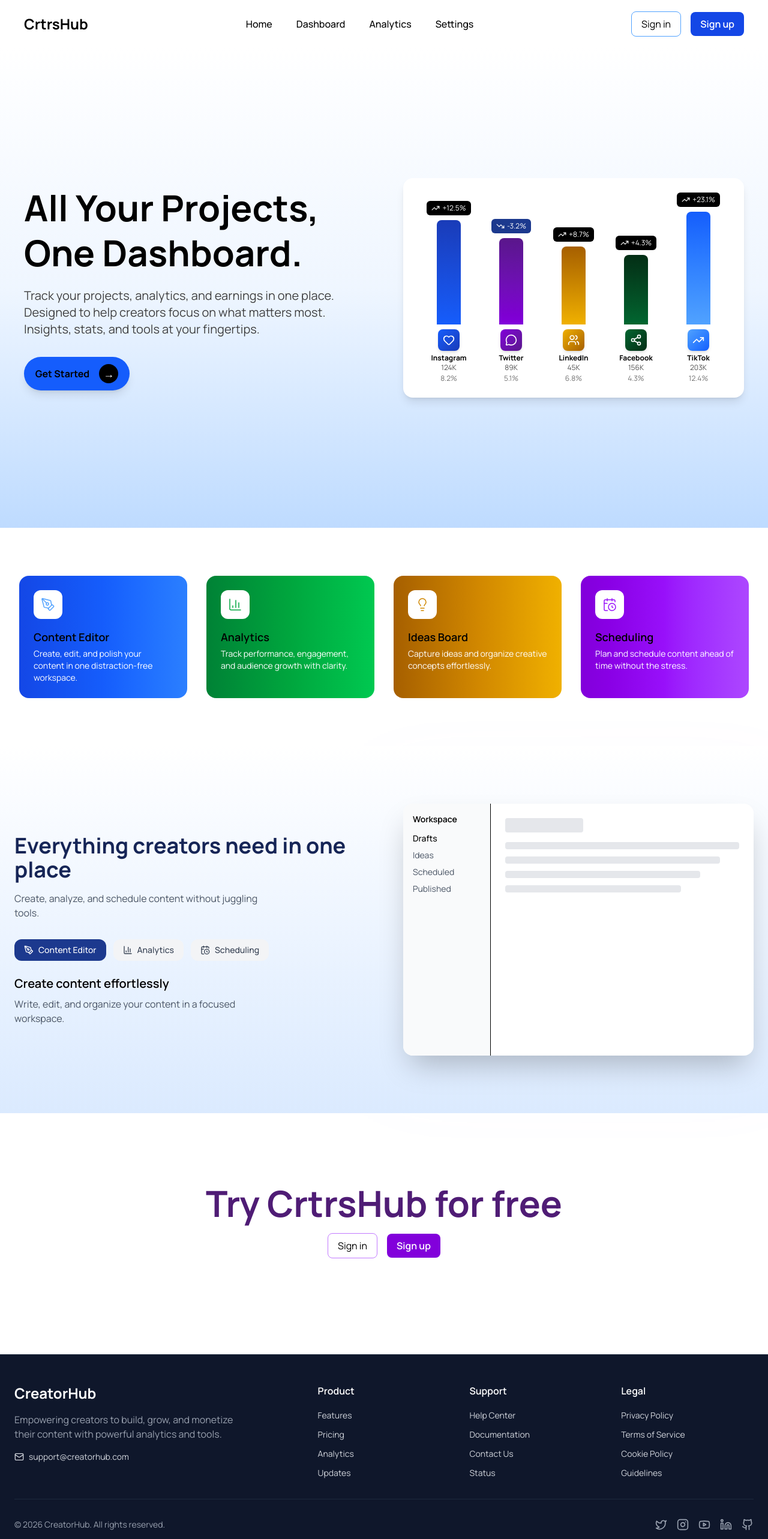
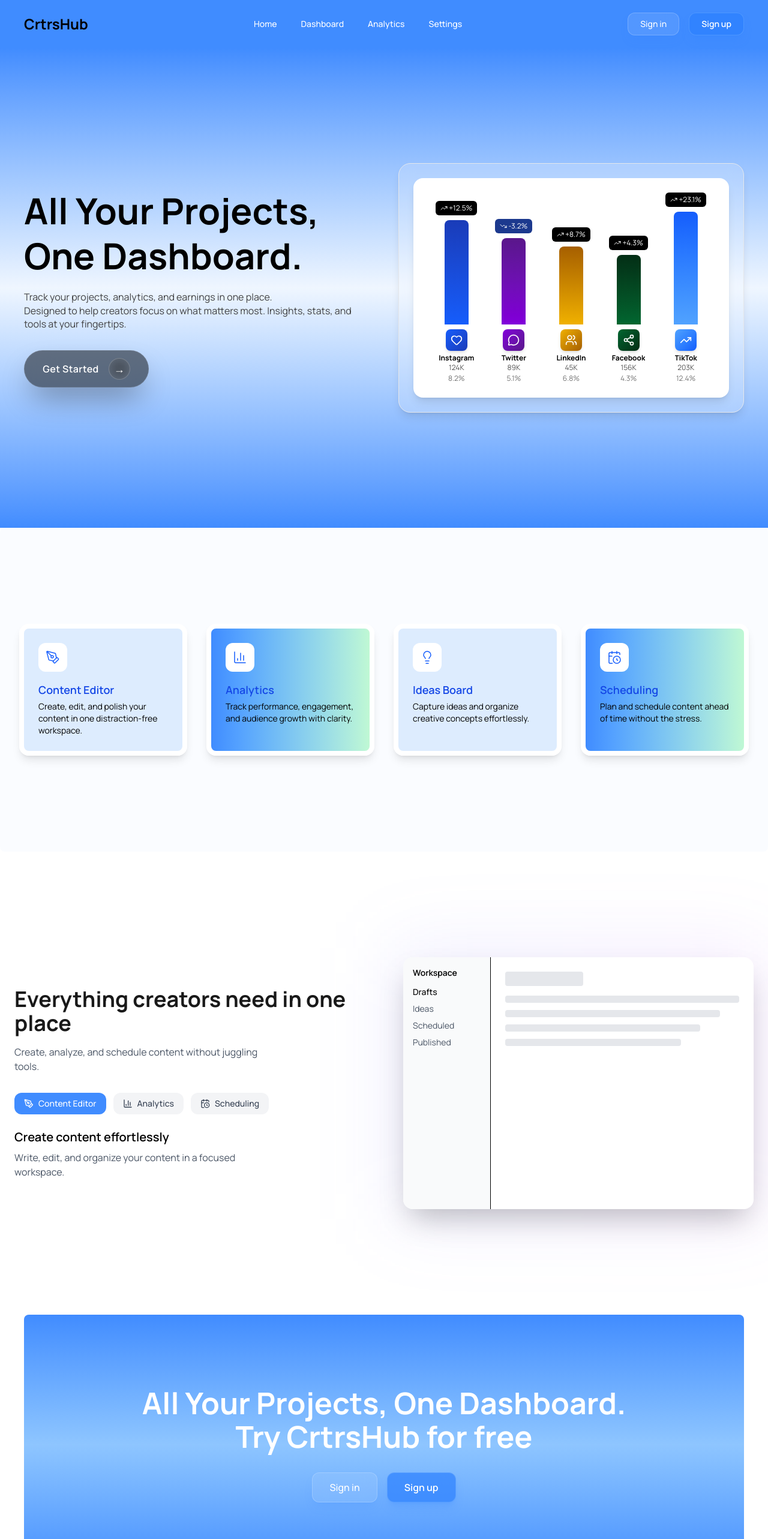
Before and after one commit to Haruna-dev-droid/creators-dashboard, a React (Vite) app: page / in a window 1280 px wide. Shown: the top 2566 px of the page at 60% size. Built offline with nearby package versions, Linux system fonts and the light colour scheme.

Commit message:
Worked/Change the UI color and adjusted btns size and color

```diff
--- a/src/components/DashboardPreview.jsx
+++ b/src/components/DashboardPreview.jsx
@@ -40,11 +40,11 @@
   const ActiveComponent = activeTab.component;
 
   return (
-    <section className="py-24 bg-gradient-to-t from-blue-100 to-white">
+    <section className="py-24 ">
       <div className="max-w-7xl mx-auto px-6 grid lg:grid-cols-2 gap-16 items-center">
         {/* LEFT */}
         <div>
-          <h2 className="text-4xl font-bold mb-4 text-blue-950">
+          <h2 className="text-4xl font-bold mb-4 text-black/90">
             Everything creators need in one place
           </h2>
           <p className="text-gray-600 mb-8 max-w-md">
@@ -64,7 +64,7 @@
                   className={`flex items-center gap-2 px-4 py-2 rounded-xl text-sm font-medium transition
                     ${
                       isActive
-                        ? "bg-blue-900 text-white"
+                        ? "bg-blue-500/90 text-white"
                         : "bg-gray-100 text-gray-700 hover:bg-blue-200"
                     }
                   `}
@@ -76,7 +76,7 @@
             })}
           </div>
 
-          <h3 className="text-xl font-semibold mb-2">{activeTab.title}</h3>
+          <h3 className="text-xl font-semibold mb-2 ">{activeTab.title}</h3>
           <p className="text-gray-600 max-w-md">{activeTab.description}</p>
         </div>
 
--- a/src/components/LandingPage.jsx
+++ b/src/components/LandingPage.jsx
@@ -9,7 +9,7 @@
 function LandingPage() {
   return (
     <div>
-      <div className="min-h-screen flex items-center justify-center bg-gradient-to-t from-blue-200 via-blue-50 to-white px-5 md:px-10 py-10">
+      <div className="min-h-screen flex items-center justify-center bg-gradient-to-t from-blue-500/90 via-blue-50 to-blue-500/90 px-5 md:px-10 py-10 ">
         {/* Container holding hero text + stats */}
         <div className="flex flex-col lg:flex-row items-center justify-between w-full max-w-7xl gap-16">
           {/* Hero Text */}
@@ -19,7 +19,7 @@
               <br />
               One <span>Dashboard.</span>
             </h1>
-            <p className="mt-5 text-xl lg:text-xl text-neutral-700">
+            <p className="mt-5 text-xl lg:text-[16px] text-neutral-700">
               Track your projects, analytics, and earnings in one place. <br />
               Designed to help creators focus on what matters most. Insights,
               stats, and tools at your fingertips.
@@ -28,9 +28,28 @@
               to="/signup"
               className={({ isActive }) => (isActive ? "active" : "")}
             >
-              <div className="flex justify-center md:mx-0 mx-auto mt-8 items-center gap-4 w-44 p-3 bg-blue-600 shadow-lg rounded-full cursor-pointer hover:scale-105 transition-transform duration-300">
-                <button className="font-bold text-black">Get Started</button>
-                <span className="w-8 h-8 bg-black rounded-full flex items-center justify-center text-white text-lg">
+              <div
+                className="flex justify-center md:mx-0 mx-auto mt-8 items-center gap-4 w-52 p-3
+  bg-black/50 backdrop-blur-xl
+  border border-white/10
+  shadow-2xl shadow-black/40
+  rounded-full cursor-pointer
+  hover:bg-black/40 hover:scale-105
+  transition-all duration-300"
+              >
+                <button className="font-semibold text-white tracking-wide">
+                  Get Started
+                </button>
+
+                <span
+                  className="w-9 h-9
+    bg-white/10 backdrop-blur-md
+    border border-white/20
+    rounded-full flex items-center justify-center
+    text-white text-lg
+    transition-all duration-300
+    hover:bg-white/20"
+                >
                   &rarr;
                 </span>
               </div>
@@ -38,20 +57,20 @@
           </div>
 
           {/* Stats Card */}
-          <div className="flex-1 max-w-xl w-full">
+          <div className="flex-1 max-w-xl w-full bg-white/20 backdrop-blur-md border border-gray-200 rounded-[20px] shadow-lg p-6">
             <Stats />
           </div>
         </div>
       </div>
       {/* Cards Section */}
-      <div className="w-full max-w-7xl mt-20 grid grid-cols-2 md:grid-cols-2 lg:grid-cols-4 gap-8 mb-20 px-8 mx-auto">
+      <div className="w-full max-w-7xl  grid grid-cols-2 md:grid-cols-2 lg:grid-cols-4 gap-8 mb-20 px-8 mx-auto bg-blue-50/30 rounded-lg py-40">
         <Cards
           icon={PenTool}
           title="Content Editor"
           description="Create, edit, and polish your content in one distraction-free workspace."
           color={{
-            bg: "bg-gradient-to-r from-blue-700 via-blue-600 to-blue-500",
-            icon: "text-blue-400",
+            bg: "bg-blue-100/90",
+            icon: "text-blue-600",
           }}
         />
 
@@ -60,8 +79,8 @@
           title="Analytics"
           description="Track performance, engagement, and audience growth with clarity."
           color={{
-            bg: "bg-gradient-to-r from-green-700 via-green-600 to-green-500",
-            icon: "text-green-600",
+            bg: "bg-gradient-to-r from-blue-500/90 to-green-200/90",
+            icon: "text-blue-600",
           }}
         />
 
@@ -70,8 +89,8 @@
           title="Ideas Board"
           description="Capture ideas and organize creative concepts effortlessly."
           color={{
-            bg: "bg-gradient-to-r from-yellow-700 via-yellow-600 to-yellow-500",
-            icon: "text-yellow-600",
+            bg: "bg-blue-100/90",
+            icon: "text-blue-600",
           }}
         />
 
@@ -80,25 +99,42 @@
           title="Scheduling"
           description="Plan and schedule content ahead of time without the stress."
           color={{
-            bg: "bg-gradient-to-r from-purple-700 via-purple-600 to-purple-500",
-            icon: "text-purple-600",
+            bg: "bg-gradient-to-r from-blue-500/90 to-green-200/90",
+            icon: "text-blue-600",
           }}
         />
       </div>
       <DashboardPreview />
-      <div className="md:mt-20 mt-15 mx-auto mb-30 px-5 md:px-10 py-10 flex flex-col justify-center items-center">
-        <h1 className="md:text-6xl text-5xl text-purple-950/90 text-center font-bold ">
-          Try CrtrsHub for free
+      <div className="md:mt-20 mt-15 md:mx-10 mx-5 mb-30 px-5 md:px-10 py-30 flex flex-col justify-center items-center bg-gradient-to-t from-blue-500/90 via-blue-300 to-blue-500/90 rounded-lg">
+        <h1 className="md:text-[50px] text-4xl text-white text-center font-bold ">
+          All Your Projects, One Dashboard. <br /> Try CrtrsHub for free
         </h1>
         <NavLink
           to="/signup"
           className={({ isActive }) => (isActive ? "active" : "")}
         >
-          <div className="flex gap-4 mt-5 items-center">
-            <button className=" cursor-pointer border border-purple-400 px-4 py-2 rounded-lg hover:bg-purple-50 transition-colors">
+          <div className="flex gap-4 mt-8 items-center">
+            <button
+              className="cursor-pointer px-7 py-3 rounded-xl
+  bg-white/10 backdrop-blur-md
+  border border-white/20
+  text-white font-medium
+  shadow-lg shadow-blue-500/10
+  hover:bg-white/20 hover:shadow-blue-500/20
+  transition-all duration-300"
+            >
               Sign in
             </button>
-            <button className=" cursor-pointer bg-purple-700 px-4 py-2 rounded-lg text-white font-semibold hover:bg-purple-800 transition-colors">
+
+            <button
+              className="cursor-pointer px-7 py-3 rounded-xl
+  bg-blue-500/70 backdrop-blur-md
+  border border-blue-300/30
+  text-white font-semibold
+  shadow-lg shadow-blue-500/20
+  hover:bg-blue-500/30 hover:shadow-blue-500/40
+  transition-all duration-300"
+            >
               Sign up
             </button>
           </div>
--- a/src/components/NavBar.jsx
+++ b/src/components/NavBar.jsx
@@ -15,7 +15,7 @@
   ];
 
   return (
-    <nav className="bg-white shadow-sm">
+    <nav className="bg-blue-500/90 ">
       <div className="max-w-7xl mx-auto px-4 sm:px-6 lg:px-10">
         <div className="flex justify-between items-center h-20">
           {/* Logo */}
@@ -26,7 +26,7 @@
             {navItems.map((item) => (
               <li
                 key={item.name}
-                className="font-medium text-black hover:text-blue-600 cursor-pointer transition-colors"
+                className="font-medium text-white text-sm hover:text-blue-900 cursor-pointer transition-colors"
               >
                 {item.name}
               </li>
@@ -38,11 +38,28 @@
             to="/signup"
             className={({ isActive }) => (isActive ? "active" : "")}
           >
-            <div className="hidden md:flex gap-4 items-center">
-              <button className="cursor-pointer border border-blue-400 px-4 py-2 rounded-lg hover:bg-blue-50 transition-colors">
+            <div className="hidden md:flex gap-4 items-center text-sm">
+              <button
+                className="cursor-pointer px-5 py-2 rounded-xl
+  bg-white/10 backdrop-blur-md
+  border border-white/20
+  text-white font-medium
+  shadow-lg shadow-blue-500/10
+  hover:bg-white/20 hover:shadow-blue-500/20
+  transition-all duration-300"
+              >
                 Sign in
               </button>
-              <button className="cursor-pointer bg-blue-700 px-4 py-2 rounded-lg text-white font-semibold hover:bg-blue-800 transition-colors">
+
+              <button
+                className="cursor-pointer px-5 py-2 rounded-xl
+  bg-blue-500/70 backdrop-blur-md
+  border border-blue-300/30
+  text-white font-semibold
+  shadow-lg shadow-blue-500/20
+  hover:bg-blue-500/30 hover:shadow-blue-500/40
+  transition-all duration-300"
+              >
                 Sign up
               </button>
             </div>
@@ -87,10 +104,27 @@
             className={({ isActive }) => (isActive ? "active" : "")}
           >
             <div className="flex flex-col gap-3 pt-4 border-t border-gray-100">
-              <button className=" w-full border border-blue-400 px-4 py-3 rounded-lg hover:bg-blue-50 transition-colors font-medium">
+              <button
+                className="cursor-pointer px-5 py-2 rounded-xl
+  bg-blue-500/70 backdrop-blur-md
+  border border-white/20
+  text-white font-medium
+  shadow-lg shadow-blue-500/10
+  hover:bg-white/20 hover:shadow-blue-500/20
+  transition-all duration-300"
+              >
                 Sign in
               </button>
-              <button className=" w-full bg-blue-700 px-4 py-3 rounded-lg text-white font-semibold hover:bg-blue-800 transition-colors">
+
+              <button
+                className="cursor-pointer px-5 py-2 rounded-xl
+  bg-blue-500 backdrop-blur-md
+  border border-blue-300/30
+  text-white font-semibold
+  shadow-lg shadow-blue-500/20
+  hover:bg-blue-500/30 hover:shadow-blue-500/40
+  transition-all duration-300"
+              >
                 Sign up
               </button>
             </div>
--- a/src/components/UI/Cards.jsx
+++ b/src/components/UI/Cards.jsx
@@ -4,7 +4,7 @@
 function Cards({ icon: Icon, title, description, color }) {
   return (
     <div
-      className={`flex flex-col gap-4 p-6 rounded-2xl ${color.bg} hover:shadow-lg transition`}
+      className={`flex flex-col gap-4 p-6 rounded-2xl ${color.bg} border-8 border-white shadow-lg hover:shadow-xl transition`}
     >
       <div
         className={`px-3 rounded-xl  flex items-center justify-center bg-white w-12 h-12`}
@@ -13,8 +13,8 @@
       </div>
 
       <div>
-        <h3 className="font-semibold text-lg">{title}</h3>
-        <p className="text-sm text-white mt-1">{description}</p>
+        <h3 className="font-semibold text-lg text-blue-700">{title}</h3>
+        <p className="text-sm text-black mt-1">{description}</p>
       </div>
     </div>
   );
--- a/src/components/UI/Stats.jsx
+++ b/src/components/UI/Stats.jsx
@@ -67,7 +67,7 @@
   const maxValue = Math.max(...platforms.map((p) => p.value));
 
   return (
-    <div className="bg-white rounded-2xl p-6 shadow-lg  w-full flex justify-around items-end">
+    <div className="bg-white rounded-2xl p-3 sm:p-6 shadow-lg w-full flex justify-around items-end">
       {platforms.map((platform, index) => {
         const Icon = platform.icon;
         const barHeight = platform.value * 2;
@@ -75,46 +75,55 @@
         return (
           <div
             key={platform.name}
-            className="flex flex-col items-center flex-1"
+            className="flex flex-col items-center flex-1 min-w-0"
           >
             {/* Growth indicator */}
             <div
-              className={`flex items-center gap-1 px-2 py-1 rounded-md mb-2 text-xs ${
+              className={`flex items-center gap-0.5 px-1.5 py-0.5 sm:px-2 sm:py-1 rounded-md mb-2 text-xs ${
                 platform.growth >= 0
                   ? "bg-black text-white"
                   : "bg-blue-900 text-white"
               }`}
             >
               {platform.growth >= 0 ? (
-                <TrendingUp className="w-3.5 h-3.5" />
+                <TrendingUp className="w-3 h-3" />
               ) : (
-                <TrendingDown className="w-3.5 h-3.5" />
+                <TrendingDown className="w-3 h-3" />
               )}
-              {platform.growth > 0 ? "+" : ""}
-              {platform.growth}%
+              <span className="text-[10px] sm:text-xs">
+                {platform.growth > 0 ? "+" : ""}
+                {platform.growth}%
+              </span>
             </div>
 
             {/* Bar */}
-            <div className="relative w-10" style={{ height: `${barHeight}px` }}>
+            <div
+              className="relative w-6 sm:w-10"
+              style={{ height: `${barHeight}px` }}
+            >
               <div
                 className={`absolute bottom-0 w-full bg-gradient-to-t ${platform.color} rounded-t-lg transition-all duration-700`}
                 style={{
                   height: animateIn ? `${barHeight}px` : "0px",
                   transitionDelay: `${index * 0.1}s`,
                 }}
-              ></div>
+              />
             </div>
 
             {/* Platform icon & info */}
             <div className="text-center mt-2">
               <div
-                className={`p-2 rounded-lg bg-gradient-to-br ${platform.color} shadow-md inline-flex  mb-1`}
+                className={`p-1.5 sm:p-2 rounded-lg bg-gradient-to-br ${platform.color} shadow-md inline-flex mb-1`}
               >
-                <Icon className="w-5 h-5 text-white" />
+                <Icon className="w-3.5 h-3.5 sm:w-5 sm:h-5 text-white" />
               </div>
-              <h3 className="text-xs font-bold">{platform.name}</h3>
-              <p className="text-xs text-neutral-600">{platform.followers}</p>
-              <p className="text-xs text-neutral-500 mt-0.5">
+              <h3 className="text-[10px] sm:text-xs font-bold truncate w-full">
+                {platform.name}
+              </h3>
+              <p className="text-[10px] sm:text-xs text-neutral-600">
+                {platform.followers}
+              </p>
+              <p className="text-[10px] sm:text-xs text-neutral-500 mt-0.5 hidden sm:block">
                 {platform.engagement}
               </p>
             </div>
```
